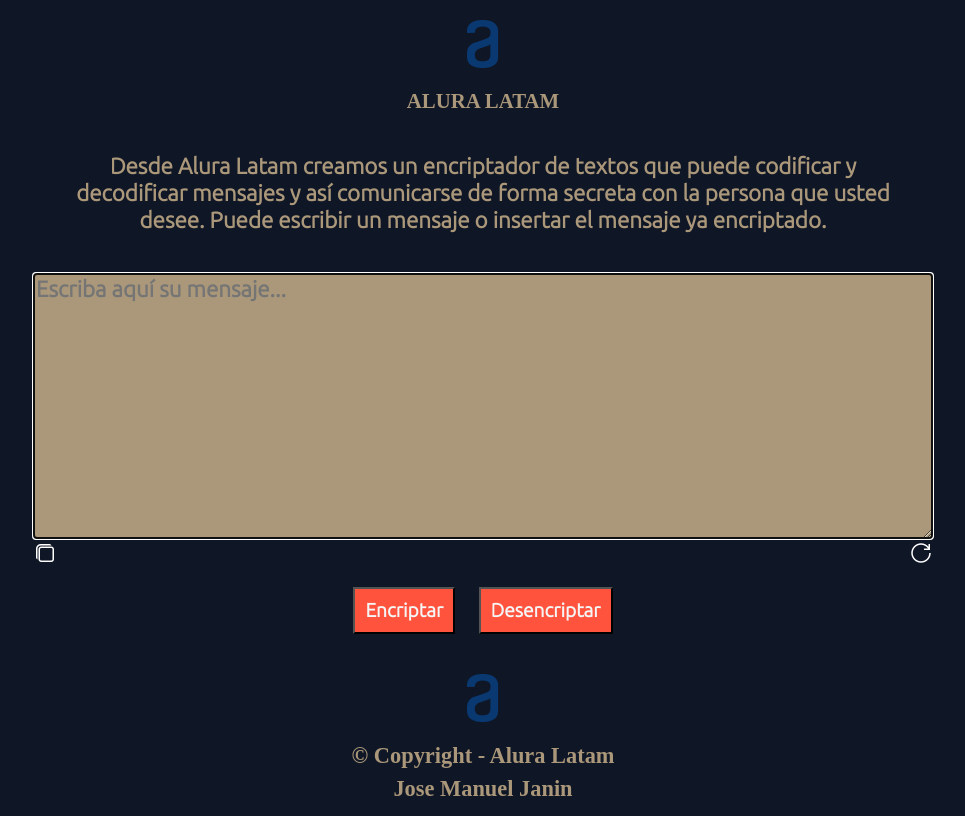
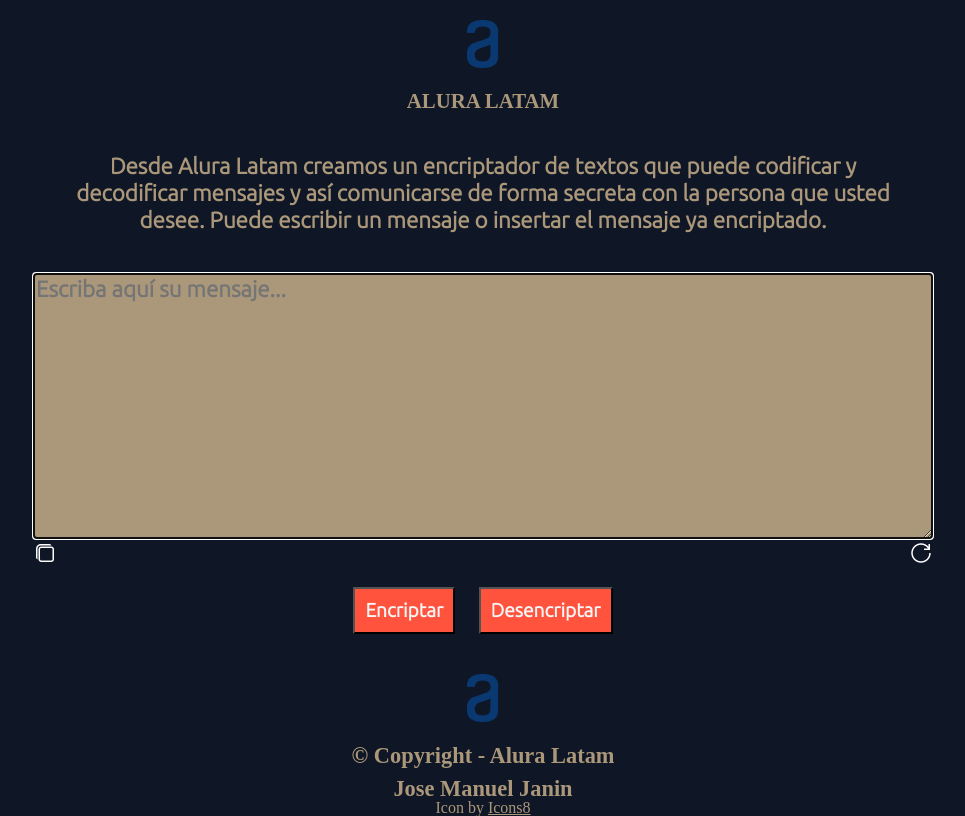
Before and after one commit to JoMaJan/encriptador-Alura, a plain HTML site: page index.html in a window 1280 px wide. Shown: the whole page, without its empty margins (157-1122 px from the left). Drawn offline with Linux system fonts and the light colour scheme.

Commit message:
Agregué link iconos por copyright.

```diff
--- a/index.html
+++ b/index.html
@@ -4,7 +4,6 @@
     <meta charset="UTF-8">
         <meta http-equiv="X-UA-Compatible" content="IE=edge">
         <meta name="viewport" content="width=device-width, initial-scale=1.0">
-        <meta http-equiv="Permissions-Policy" content="interest-cohort=()">
         <title>Encriptador de Textos - ALura - JMJ</title>
         <link rel="stylesheet" href="reset.css">
         <link rel="stylesheet" href="styles.css">
@@ -59,6 +58,9 @@
             <img src="Imagenes/Vector.png" alt="Logo">
             <h2 id="copy">&copy Copyright - Alura Latam</h2>
             <h2>Jose Manuel Janin</h2>
+            <div id="icono">
+                <a target="_blank" href="https://icons8.com/icon/12494/cita-recurrente"></a>Icon by <a target="_blank" href="https://icons8.com">Icons8</a>
+            </div>
         </div>
 
 
--- a/styles.css
+++ b/styles.css
@@ -99,6 +99,14 @@ textarea{
   margin-bottom: 10px;
 }
 
+#icono{
+  color: #ab987a;
+}
+
+#icono a{
+  color: #ab987a;
+}
+
 /**MEDIA QUERIES -------------------------------------------------------------*/
 
 @media screen and (min-width: 900px){
```
